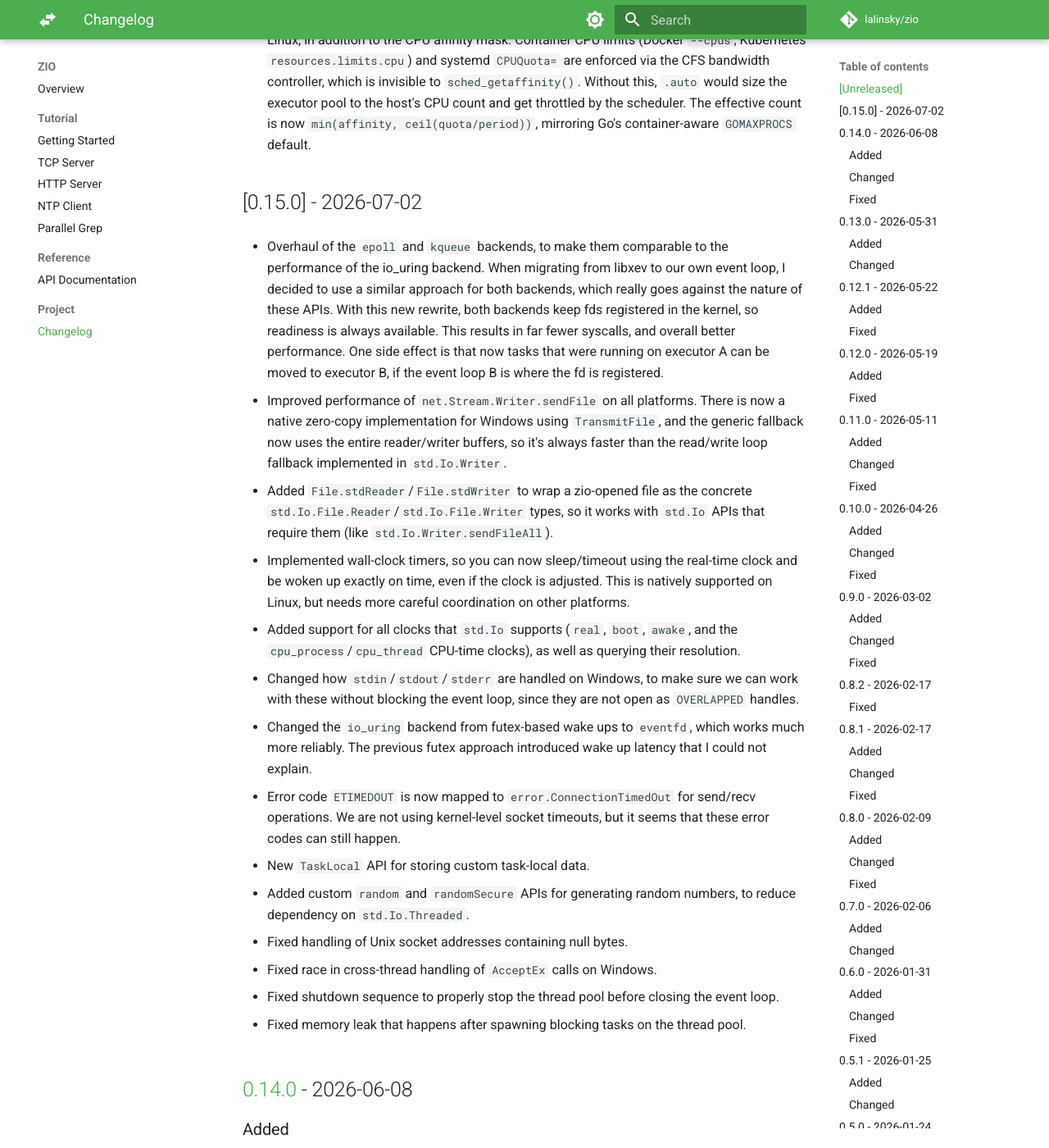
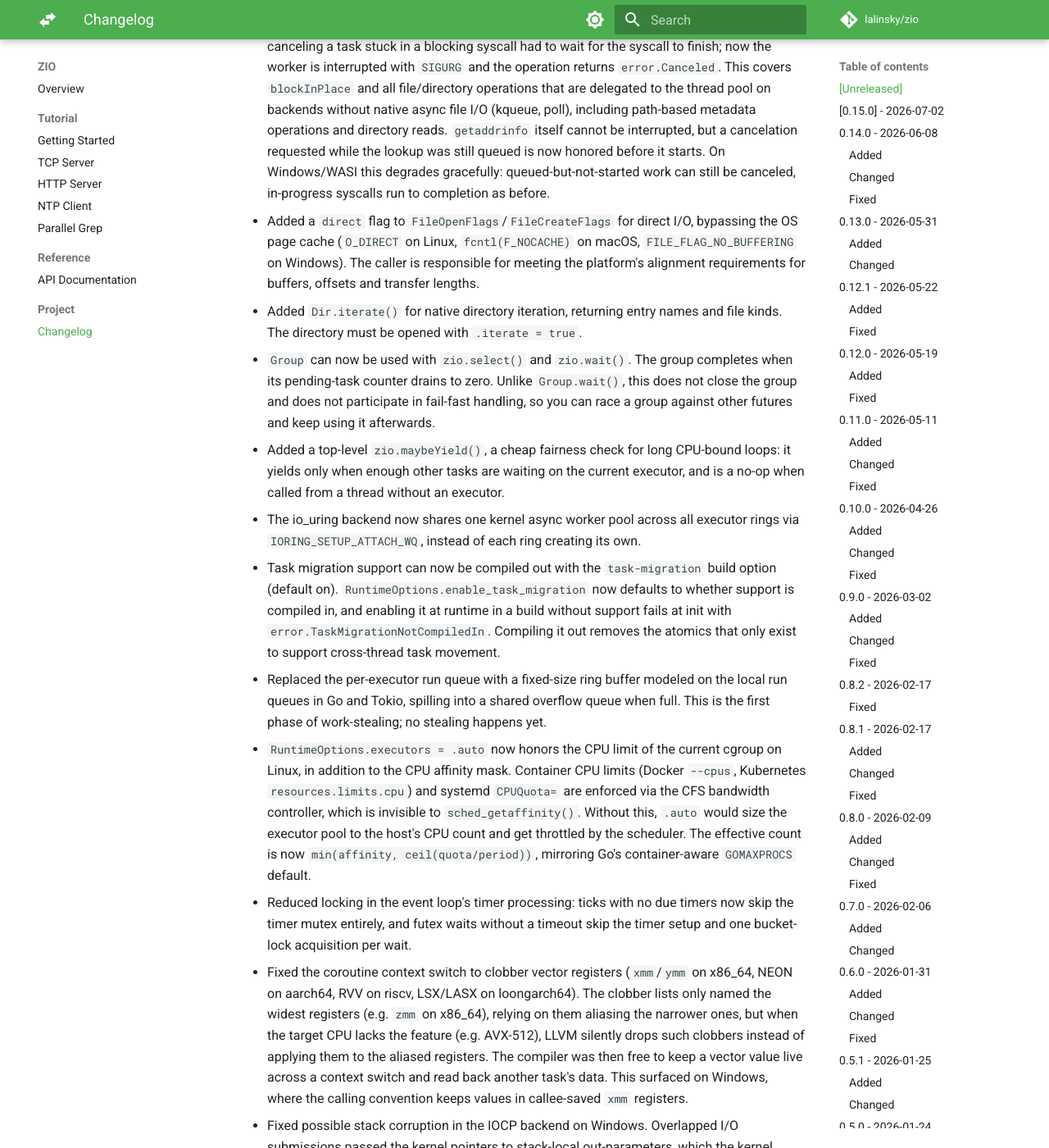
Before and after one commit to lalinsky/zio, an MkDocs documentation site: the page built from docs/changelog.md, in a window 1280 px wide and 1400 px high, scrolled down 286 px. Shown: the whole window at 82% size. Built offline with MkDocs 1.6.1 and Material for MkDocs 9.7.7, drawn with Linux system fonts in a browser that asks for light colours; comment, search, counter and statistics services are not loaded; some of the changed text lies outside the part shown.

Commit message:
docs: update changelog with entries since v0.15.0

```diff
--- a/docs/changelog.md
+++ b/docs/changelog.md
@@ -3,6 +3,46 @@
 All notable changes to this project will be documented in this file.
 
 ## [Unreleased]
+
+- Blocking operations running on thread-pool workers are now cancelable. Previously,
+  canceling a task stuck in a blocking syscall had to wait for the syscall to finish;
+  now the worker is interrupted with `SIGURG` and the operation returns `error.Canceled`.
+  This covers `blockInPlace` and all file/directory operations that are delegated to the
+  thread pool on backends without native async file I/O (kqueue, poll), including
+  path-based metadata operations and directory reads. `getaddrinfo` itself cannot be
+  interrupted, but a cancelation requested while the lookup was still queued is now
+  honored before it starts. On Windows/WASI this degrades gracefully: queued-but-not-started
+  work can still be canceled, in-progress syscalls run to completion as before.
+
+- Added a `direct` flag to `FileOpenFlags`/`FileCreateFlags` for direct I/O, bypassing
+  the OS page cache (`O_DIRECT` on Linux, `fcntl(F_NOCACHE)` on macOS,
+  `FILE_FLAG_NO_BUFFERING` on Windows). The caller is responsible for meeting the
+  platform's alignment requirements for buffers, offsets and transfer lengths.
+
+- Added `Dir.iterate()` for native directory iteration, returning entry names and file
+  kinds. The directory must be opened with `.iterate = true`.
+
+- `Group` can now be used with `zio.select()` and `zio.wait()`. The group completes
+  when its pending-task counter drains to zero. Unlike `Group.wait()`, this does not
+  close the group and does not participate in fail-fast handling, so you can race a
+  group against other futures and keep using it afterwards.
+
+- Added a top-level `zio.maybeYield()`, a cheap fairness check for long CPU-bound
+  loops: it yields only when enough other tasks are waiting on the current executor,
+  and is a no-op when called from a thread without an executor.
+
+- The io_uring backend now shares one kernel async worker pool across all executor
+  rings via `IORING_SETUP_ATTACH_WQ`, instead of each ring creating its own.
+
+- Task migration support can now be compiled out with the `task-migration` build option
+  (default on). `RuntimeOptions.enable_task_migration` now defaults to whether support
+  is compiled in, and enabling it at runtime in a build without support fails at init
+  with `error.TaskMigrationNotCompiledIn`. Compiling it out removes the atomics that
+  only exist to support cross-thread task movement.
+
+- Replaced the per-executor run queue with a fixed-size ring buffer modeled on the
+  local run queues in Go and Tokio, spilling into a shared overflow queue when full.
+  This is the first phase of work-stealing; no stealing happens yet.
 
 - `RuntimeOptions.executors = .auto` now honors the CPU limit of the current cgroup
   on Linux, in addition to the CPU affinity mask. Container CPU limits (Docker
@@ -11,6 +51,33 @@ All notable changes to this project will be documented in this file.
   Without this, `.auto` would size the executor pool to the host's CPU count and get
   throttled by the scheduler. The effective count is now `min(affinity, ceil(quota/period))`,
   mirroring Go's container-aware `GOMAXPROCS` default.
+
+- Reduced locking in the event loop's timer processing: ticks with no due timers now
+  skip the timer mutex entirely, and futex waits without a timeout skip the timer
+  setup and one bucket-lock acquisition per wait.
+
+- Fixed the coroutine context switch to clobber vector registers (`xmm`/`ymm` on
+  x86_64, NEON on aarch64, RVV on riscv, LSX/LASX on loongarch64). The clobber lists
+  only named the widest registers (e.g. `zmm` on x86_64), relying on them aliasing
+  the narrower ones, but when the target CPU lacks the feature (e.g. AVX-512),
+  LLVM silently drops such clobbers instead of applying them to the aliased
+  registers. The compiler was then free to keep a vector value live across a
+  context switch and read back another task's data. This surfaced on Windows, where
+  the calling convention keeps values in callee-saved `xmm` registers.
+
+- Fixed possible stack corruption in the IOCP backend on Windows. Overlapped I/O
+  submissions passed the kernel pointers to stack-local out-parameters, which the
+  kernel writes at completion time, after the submitting frame is gone. The
+  out-parameters now live next to the `OVERLAPPED` for the whole operation.
+
+- Fixed `File.setSize` on the io_uring backend with kernels older than 6.9, where
+  `IORING_OP_FTRUNCATE` is not available. The opcode is now probed once at startup
+  and older kernels transparently fall back to the thread pool.
+
+- Fixed panic messages not being printed when panicking from scheduler code or
+  signal handlers with `debug_io` enabled. I/O performed outside of a task context
+  now takes a blocking path instead of re-entering the event loop, which would
+  previously abort before writing the message.
 
 ## [0.15.0] - 2026-07-02
 
```
